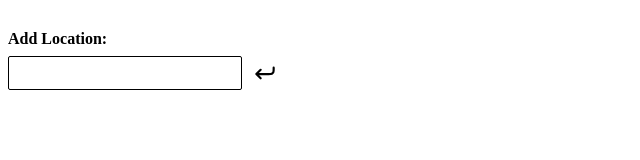
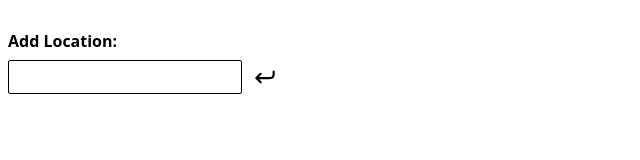
Before and after one commit to SherbakovSAF/weather-w, a Vue app: page / in a window 1280 px wide. Shown: the top 160 px of the page, without its empty margins (0-640 px from the left). Built offline with nearby package versions, Linux system fonts and the light colour scheme.

Commit message:
Добавлен общий шрифт для виджета

```diff
--- a/src/components/WeatherWidgets.vue
+++ b/src/components/WeatherWidgets.vue
@@ -74,5 +74,6 @@
   font-size: 15px;
   width: 270px;
   font-weight: 500;
+  font-family: system-ui, -apple-system, BlinkMacSystemFont, 'Segoe UI', Roboto, Oxygen, Ubuntu, Cantarell, 'Open Sans', 'Helvetica Neue', sans-serif;
 }
 </style>
```
